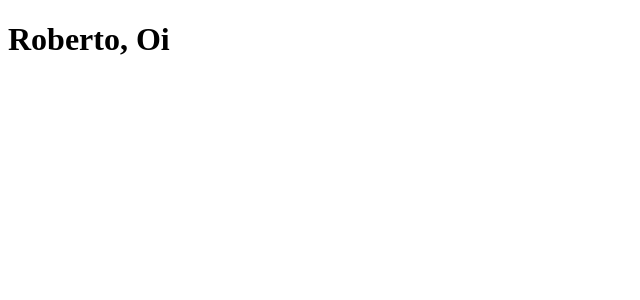
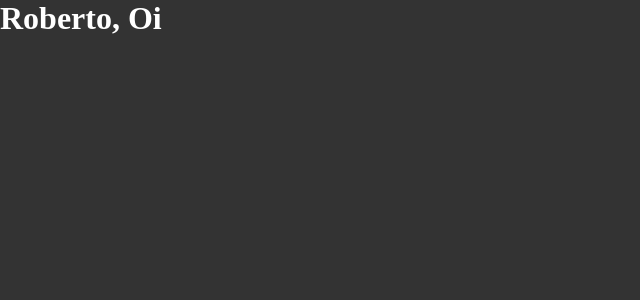
Before and after one commit to robertorp/github-explorer-react-js, a React app: page / in a window 1280 px wide. Shown: the top 300 px of the page, without its empty margins (0-640 px from the left). Built offline with nearby package versions, Linux system fonts and the light colour scheme.

Commit message:
Adicionado CSS global para o projeto Adicionado css-loader Adicionado style-loader Configurado no webpack para importar automaticamente o css para o index.html

```diff
--- a/package.json
+++ b/package.json
@@ -18,7 +18,9 @@
     "@babel/preset-react": "^7.14.5",
     "babel-loader": "^8.2.2",
     "cross-env": "^7.0.3",
+    "css-loader": "^6.2.0",
     "html-webpack-plugin": "^5.3.2",
+    "style-loader": "^3.2.1",
     "webpack": "^5.48.0",
     "webpack-cli": "^4.7.2",
     "webpack-dev-server": "^3.11.2"
--- a/src/App.jsx
+++ b/src/App.jsx
@@ -1,3 +1,5 @@
+import './styles/global.css'
+
 export function App() {
   return <h1>Roberto, Oi</h1>
 }
--- /dev/null
+++ b/src/styles/global.css
@@ -0,0 +1,11 @@
+* {
+  margin: 0;
+  padding: 0;
+  box-sizing: border-box;
+}
+
+body {
+  font: Arial, Helvetica, sans-serif;
+  background: #333;
+  color: #fff;
+}
--- a/webpack.config.js
+++ b/webpack.config.js
@@ -29,6 +29,11 @@
         exclude: /node_modules/,
         use: 'babel-loader',
       },
+      {
+        test: /\.css$/,
+        exclude: /node_modules/,
+        use: ['style-loader', 'css-loader'],
+      },
     ],
   },
 };
```
Also changed, not shown: 1 other file (tests, documents, lock files or other folders).
